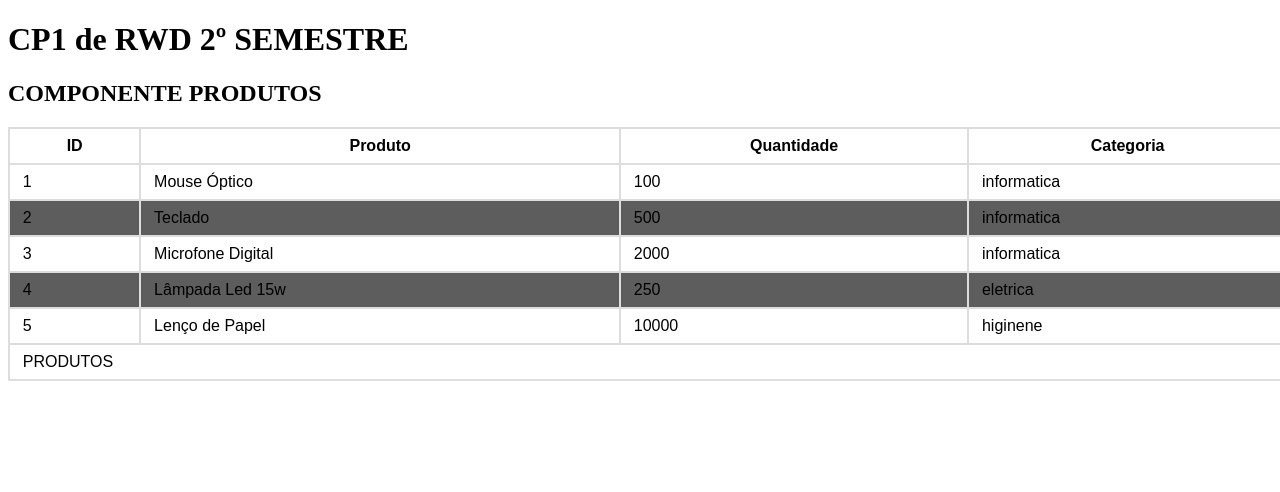
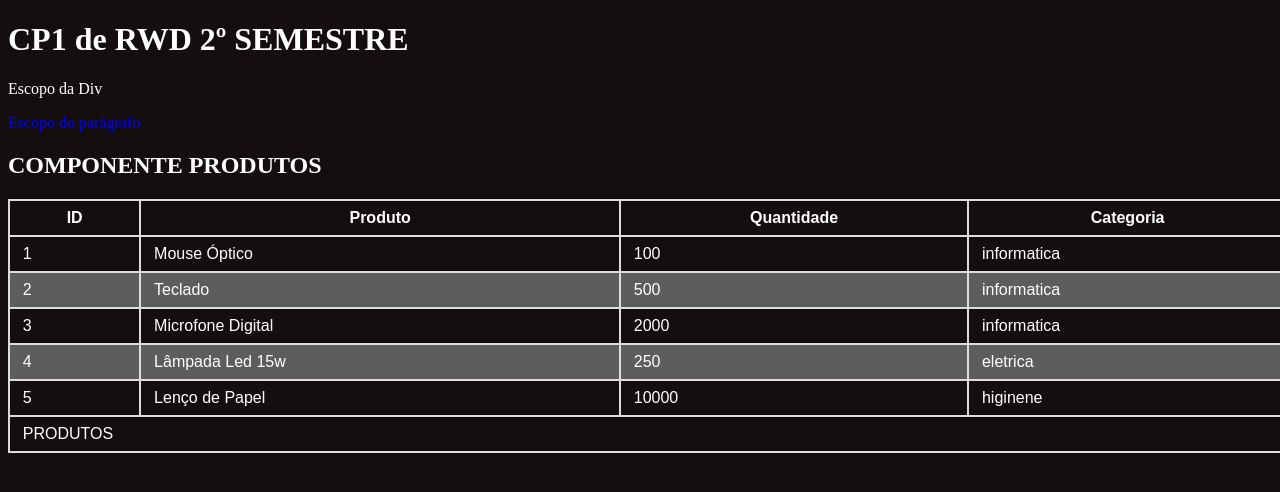
Before and after one commit to 1TDSPG-2022/solucao-cp1-2sem-react-spa, a React (Create React App) app in the folder pf0670/cp1/: page / in a window 1280 px wide. Shown: the top 492 px of the page. Built offline with nearby package versions, Linux system fonts and the light colour scheme.

Commit message:
inicio scss

```diff
--- a/pf0670/cp1/package.json
+++ b/pf0670/cp1/package.json
@@ -6,6 +6,7 @@
     "@testing-library/jest-dom": "^5.16.5",
     "@testing-library/react": "^13.3.0",
     "@testing-library/user-event": "^13.5.0",
+    "node-sass": "^7.0.3",
     "react": "^18.2.0",
     "react-dom": "^18.2.0",
     "react-router-dom": "^6.3.0",
--- a/pf0670/cp1/src/App.jsx
+++ b/pf0670/cp1/src/App.jsx
@@ -71,6 +71,10 @@ export default function App() {
     return (
         <>
             <h1>CP1 de RWD 2º SEMESTRE</h1>
+            <div>
+                Escopo da Div
+                <p>Escopo do parágrafo</p>
+            </div>
             <Produtos produtos={produtos} />
         </>
     )
--- /dev/null
+++ b/pf0670/cp1/src/css/main.css
@@ -0,0 +1,26 @@
+body {
+  background-color: #140e0e;
+  color: #fff;
+}
+
+div p {
+  color: #0000ff;
+}
+
+.tblProdutos {
+  font-family: Arial, Helvetica, sans-serif, Arial, Helvetica, sans-serif;
+  border-collapse: collapse;
+  width: 100vw;
+}
+
+.tblProdutos th .tblProdutos th {
+  border: 2px solid #ddd;
+}
+
+.tblProdutos tr:nth-child(even) {
+  background-color: #5e5d5d;
+}
+
+.tblProdutos tr:hover {
+  background-color: #a6c1c2;
+}/*# sourceMappingURL=main.css.map */
--- /dev/null
+++ b/pf0670/cp1/src/css/main.scss
@@ -0,0 +1,45 @@
+$backcolor : #140e0e;
+$textcolor : #fff;
+$bordercolor: #ddd;
+$bckcolorhover: #a6c1c2;
+$bcknthchild: #5e5d5d;
+
+body {
+    background-color: $backcolor;
+    color: $textcolor;
+}
+
+div {
+    p{
+        color: #0000ff;
+    }
+}
+
+.tblProdutos{
+    font-family: Arial, Helvetica, sans-serif,Arial, Helvetica, sans-serif;
+    border-collapse: collapse;
+    width: 100vw;
+}
+
+.tblProdutos{
+    th{
+        .tblProdutos{
+            th{
+                border: 2px solid $bordercolor;
+            }
+        }
+    }
+}
+
+
+.tblProdutos{
+    tr:nth-child(even){
+        background-color: $bcknthchild;
+    }
+}
+
+.tblProdutos{
+    tr:hover{
+        background-color: $bckcolorhover;
+    }
+}
--- a/pf0670/cp1/src/index.js
+++ b/pf0670/cp1/src/index.js
@@ -1,5 +1,6 @@
 import React from "react"
 import ReactDOM from "react-dom"
 import App from "./App"
+import './css/main.css'
 
 ReactDOM.render(<App/>, document.getElementById("root"))
```
Also changed, not shown: 2 other files (tests, documents, lock files or other folders).
